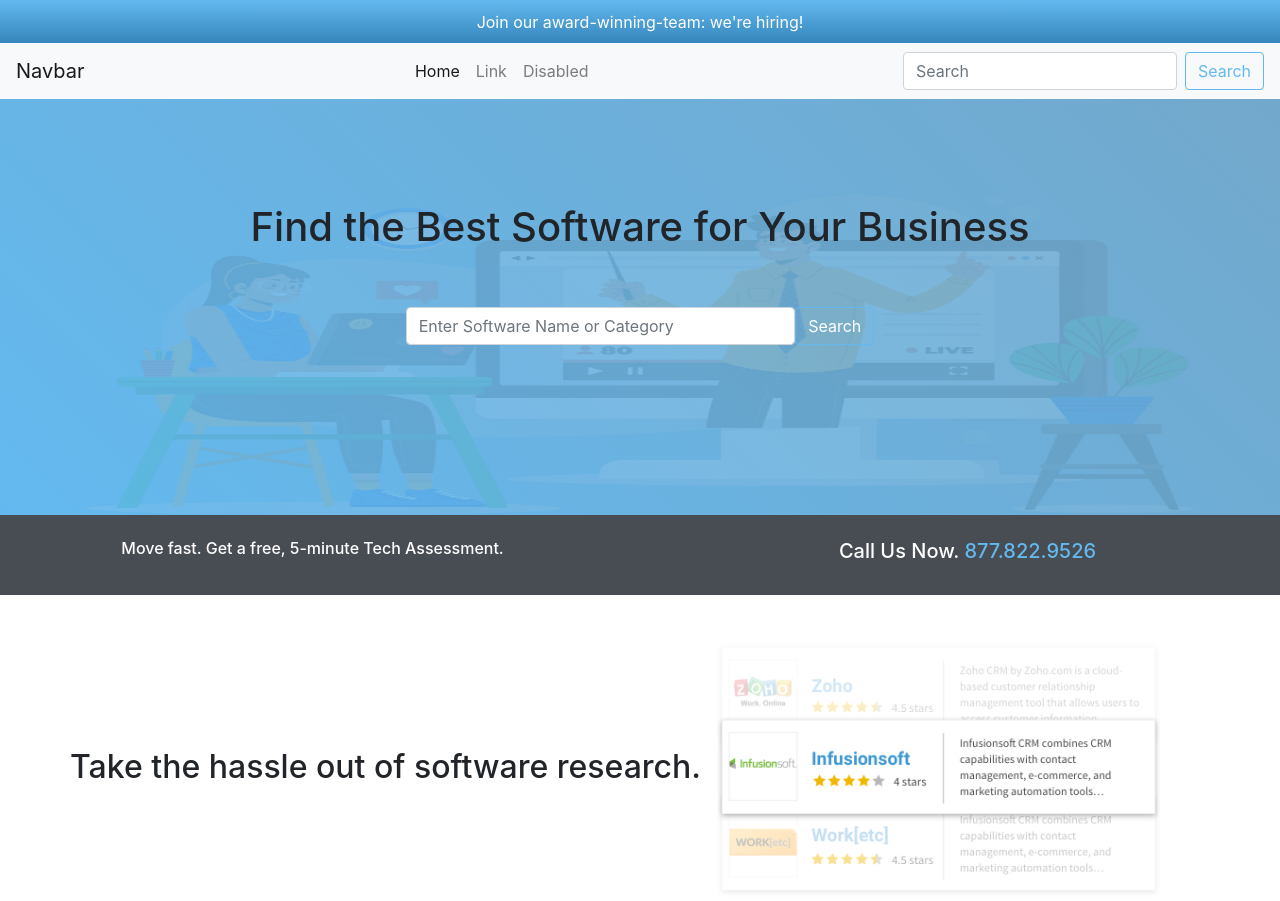
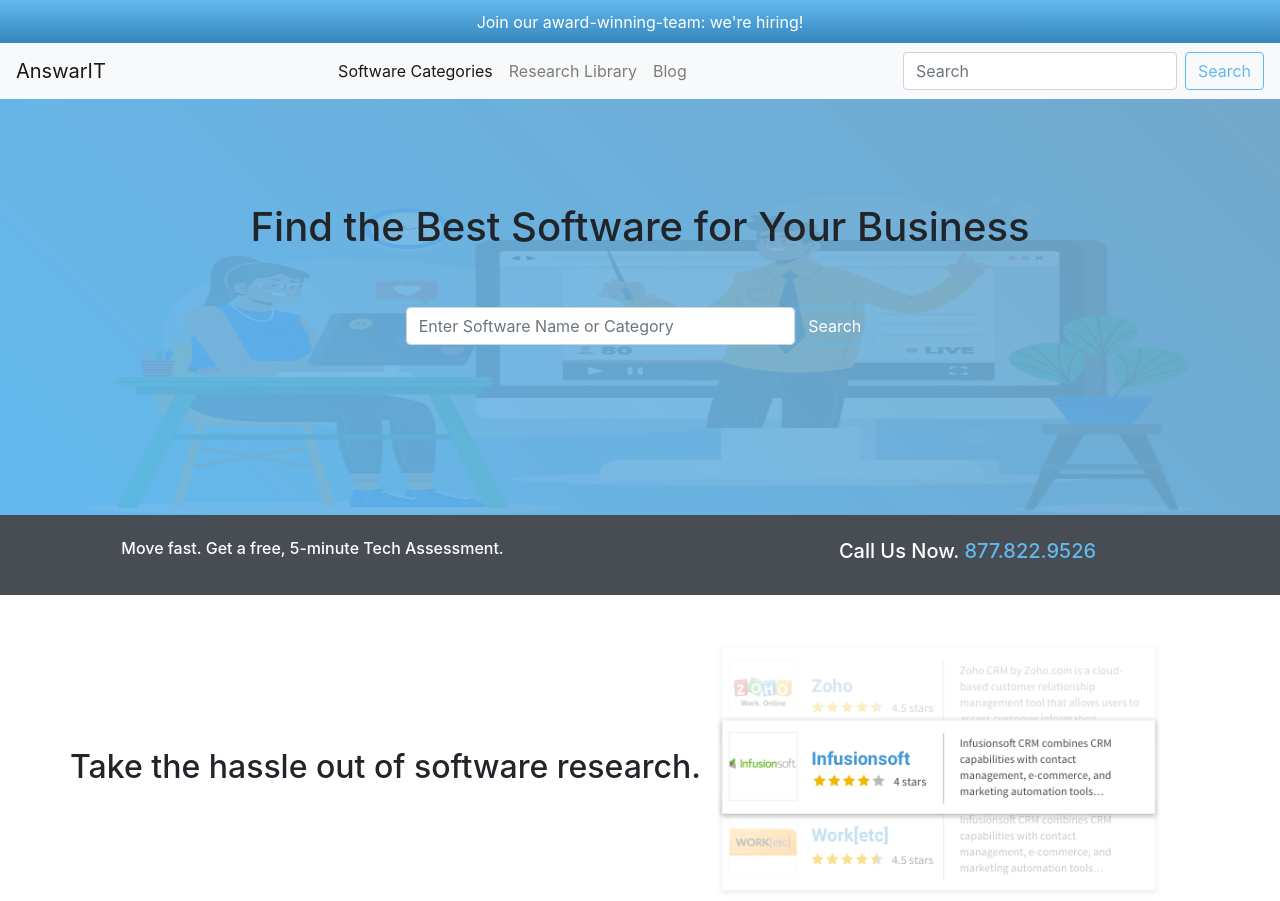
Before and after one commit to CrazyPythonLover1/AnswarIT, a plain HTML site: page index.html in a window 1280 px wide. Shown: the top 901 px of the page. Drawn offline with nearby package versions, Linux system fonts and the light colour scheme.

Commit message:
completed the home page

```diff
--- a/index.html
+++ b/index.html
@@ -23,7 +23,7 @@
       <a href="" class="text-center text-white"> Join our award-winning-team: we're hiring!</a>
     </div>
     <nav class="navbar navbar-expand-lg navbar-light bg-light">
-      <a class="navbar-brand" href="#">Navbar</a>
+      <a class="navbar-brand" href="#"> AnswarIT </a>
       <button class="navbar-toggler" type="button" data-toggle="collapse" data-target="#navbarTogglerDemo02"
         aria-controls="navbarTogglerDemo02" aria-expanded="false" aria-label="Toggle navigation">
         <span class="navbar-toggler-icon"></span>
@@ -32,13 +32,13 @@
       <div class="collapse navbar-collapse" id="navbarTogglerDemo02">
         <ul class="navbar-nav mx-auto mt-2 mt-lg-0">
           <li class="nav-item active">
-            <a class="nav-link" href="#">Home <span class="sr-only">(current)</span></a>
+            <a class="nav-link" href="#"> Software Categories <span class="sr-only">(current)</span></a>
           </li>
           <li class="nav-item">
-            <a class="nav-link" href="#">Link</a>
+            <a class="nav-link" href="#"> Research Library   </a>
           </li>
           <li class="nav-item">
-            <a class="nav-link " href="#">Disabled</a>
+            <a class="nav-link " href="#">  Blog </a>
           </li>
         </ul>
         <form class="form-inline my-2 my-lg-0">
```
